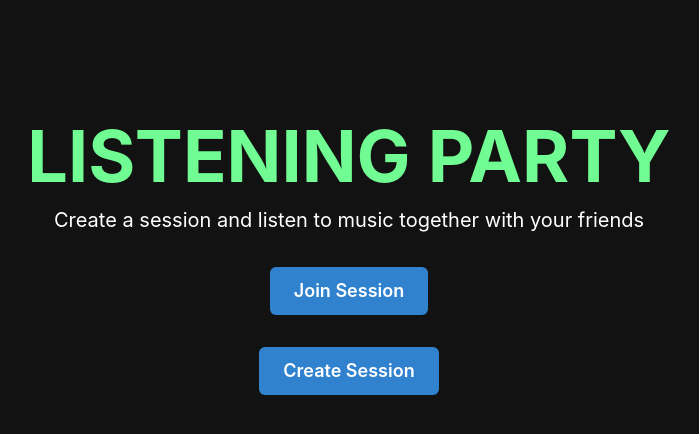
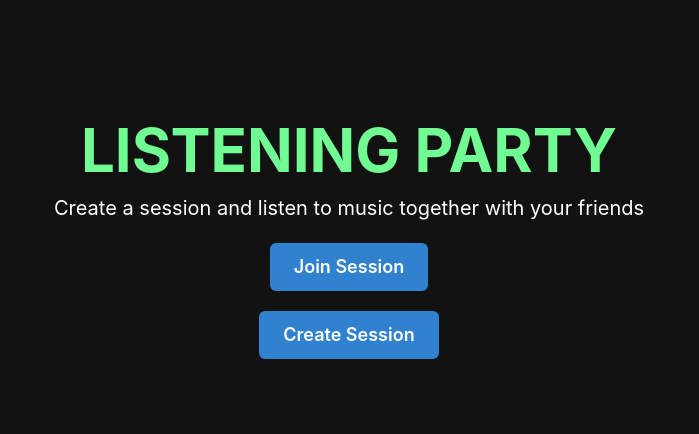
Before and after one commit to ETTyler/Listening-Party, a Next.js app: page / in a window 1280 px wide. Shown: the top 434 px of the page, without its empty margins (291-990 px from the left). Built offline with nearby package versions, Linux system fonts and the light colour scheme.

Commit message:
ui changes

```diff
--- a/pages/index.js
+++ b/pages/index.js
@@ -25,9 +25,9 @@ export default function Home(props) {
 
   return (
     <Container mt='15vh'>
-      <Stack spacing={8} align='center' justify='center'>
+      <Stack spacing={5} align='center' justify='center'>
         <Box align='center' justify='center' w="100vw">
-        <Heading as='h3' size='4xl' mb='1vw'>LISTENING PARTY</Heading>
+        <Heading as='h3' size='3xl' mb='1vw'>LISTENING PARTY</Heading>
         <Text fontSize='xl'color='white'>Create a session and listen to music together with your friends</Text>
         </Box>
         <Join />
```
Also changed, not shown: pages/session/join.js (line endings or trailing spaces).
